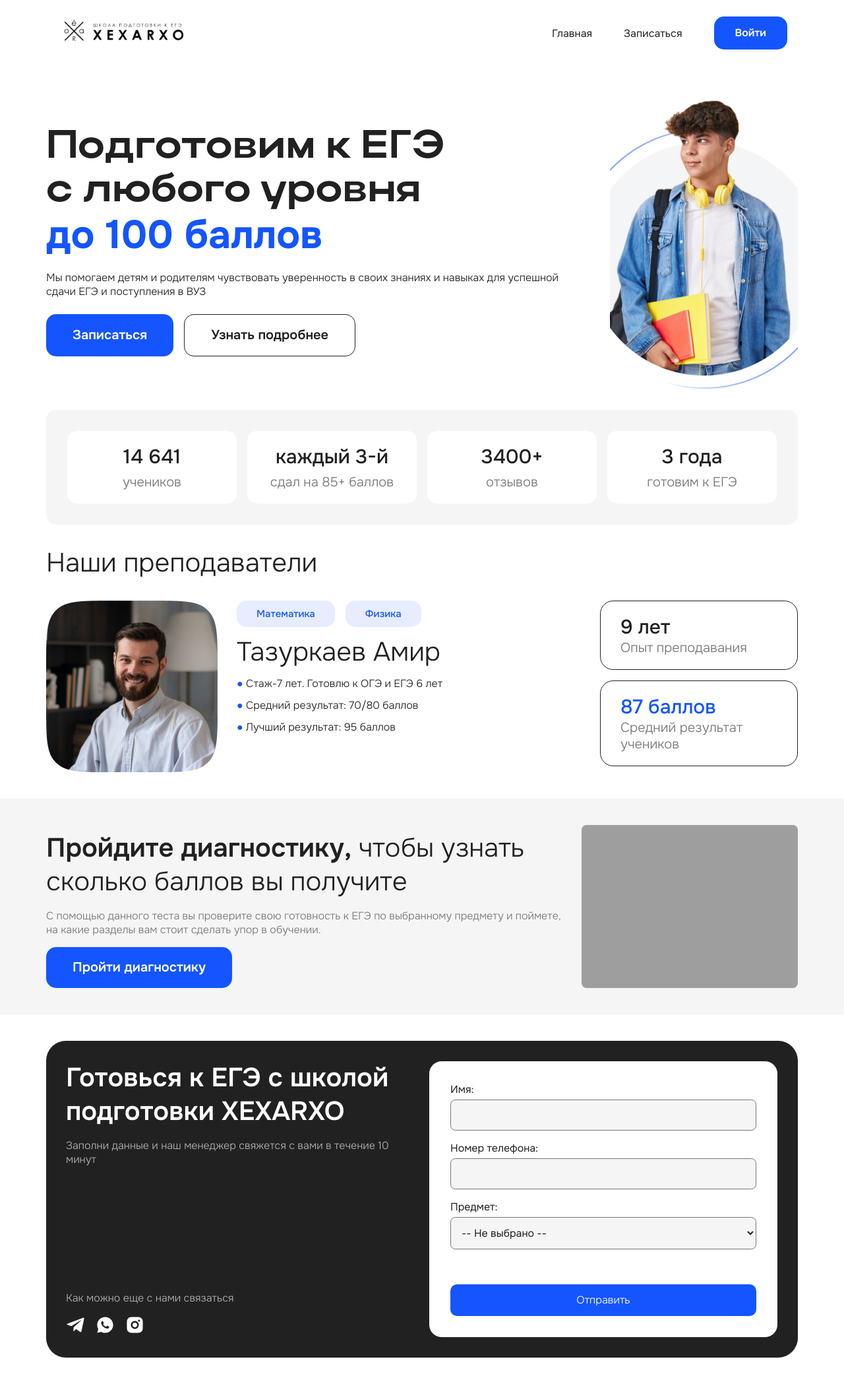
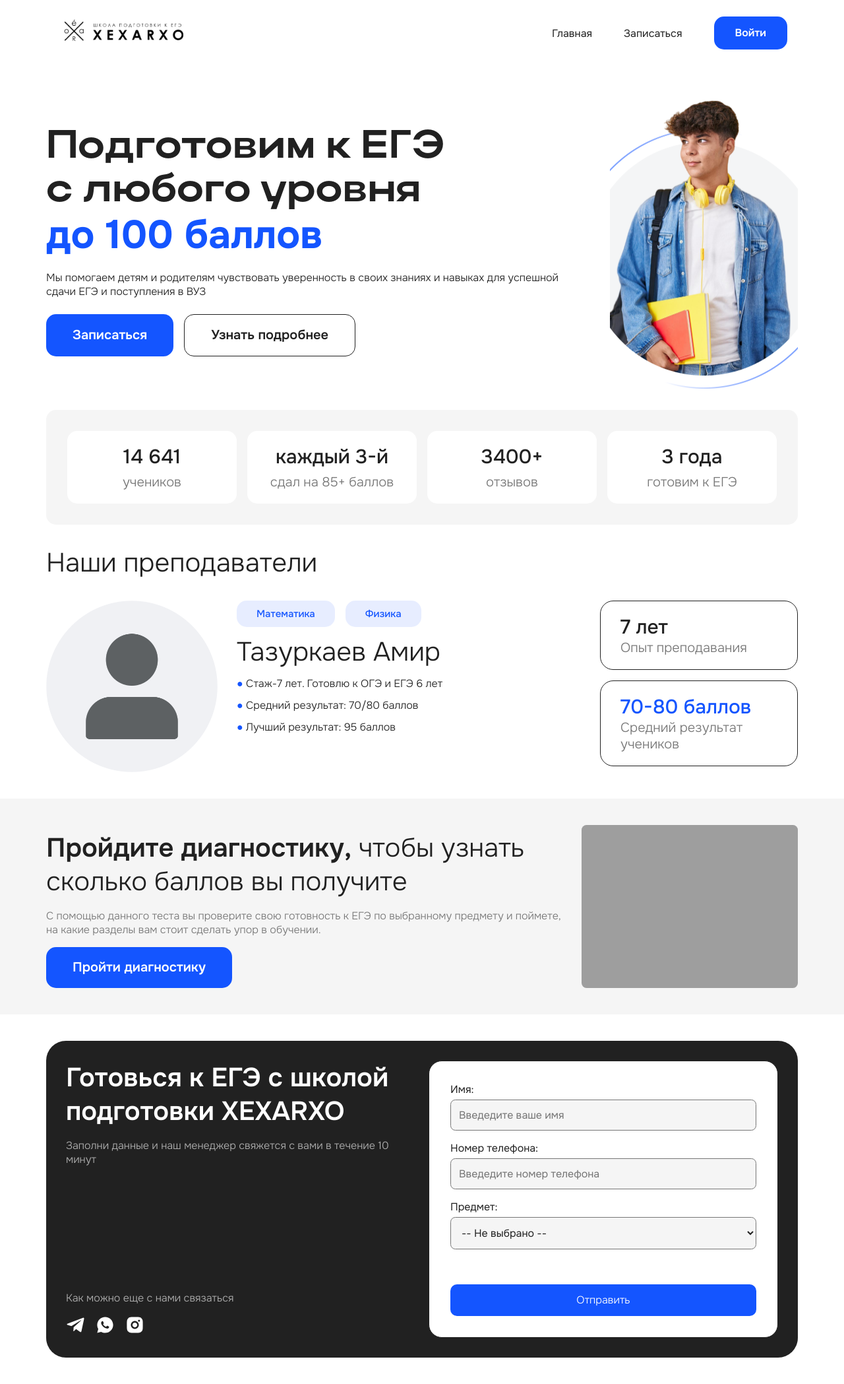
Before and after one commit to Dikiliev/teachers, a Django app: page / in a window 1280 px wide. Shown: the top 2097 px of the page at 66% size. Run offline with Django 5.2, Linux system fonts and the light colour scheme; data comes from the database, SQL or seed files in the repository; data that the repository does not hold is empty; grey boxes are pictures that could not be loaded.

Commit message:
set avatar in index page

```diff
--- a/templates/index.html
+++ b/templates/index.html
@@ -56,7 +56,7 @@
             <h1>Наши преподаватели</h1>
 
             <div class="teacher-card">
-                <img class="teacher-img" src="{{ static('images/teacher_1.png') }}" />
+                <img class="teacher-img" src="{{ static('images/profile-picture.png') }}" />
                 <div class="teacher-info">
                     <div class="teacher-subjects">
                         <div class="teacher-subject">
@@ -74,12 +74,12 @@
 
                 <div class="teacher-sub-cards">
                     <div class="teacher-sub-card">
-                        <h1>9 лет</h1>
+                        <h1>7 лет</h1>
                         <p>Опыт преподавания</p>
                     </div>
 
                     <div class="teacher-sub-card">
-                        <h1 class="primary">87 баллов</h1>
+                        <h1 class="primary">70-80 баллов</h1>
                         <p>Средний результат учеников</p>
                     </div>
                 </div>
@@ -166,11 +166,11 @@
                 <input type="hidden" name="csrfmiddlewaretoken" value="{{ csrf_token }}">
                 <div class="input-group">
                     <label for="first_name">Имя:</label>
-                    <input type="text" id="first_name" name="first_name" value="" required>
+                    <input type="text" id="first_name" placeholder="Введедите ваше имя" name="first_name" value="" required>
                 </div>
                 <div class="input-group">
                     <label for="phone">Номер телефона:</label>
-                    <input type="tel" id="phone" name="phone" value="" required>
+                    <input type="tel" id="phone" placeholder="Введедите номер телефона" name="phone" value="" required>
                 </div>
 
                 <div class="input-group">
```
Also changed, not shown: main/static/images/profile-picture.png (added).
